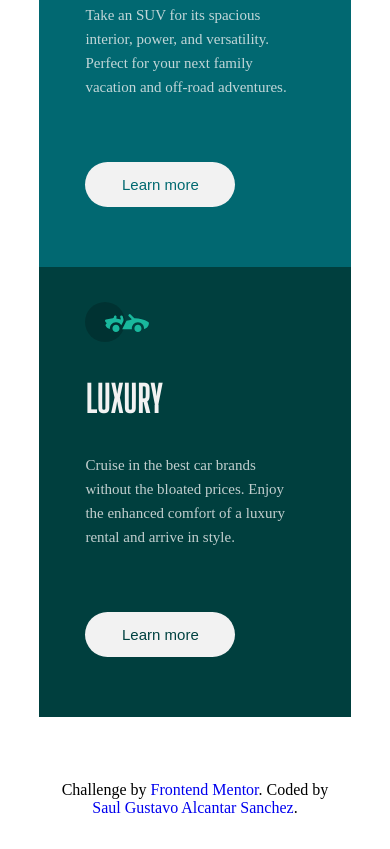
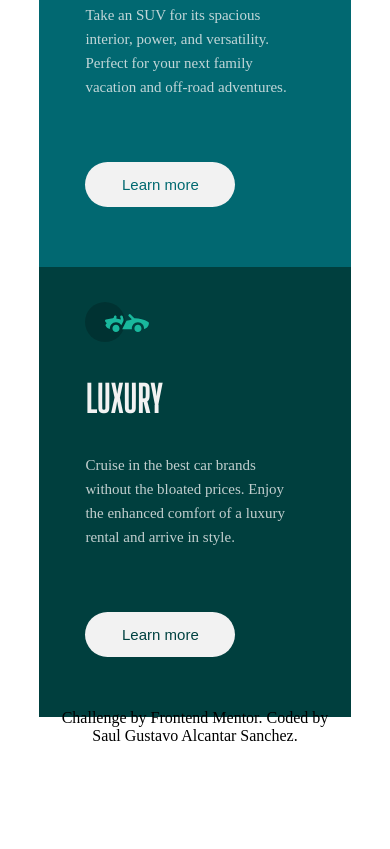
Before and after one commit to saul-gustavo/3-column-card-component, a plain HTML site: page index.html in a window 390 px wide. Shown: the part 681-1530 px from the top of the page. After the commit the page ends 1446 px from the top, so only its background shows below. Drawn offline with Linux system fonts and the light colour scheme; a web font is replaced by a local one.

Commit message:
Se modifico link del creador

```diff
--- a/styles.css
+++ b/styles.css
@@ -32,6 +32,7 @@ body {
     justify-content: center;
     flex-direction: column;
     overflow: hidden;
+    position: relative;
 }
 
 .cards {
@@ -144,12 +145,15 @@ body {
 }
 
 .attribution {
-    padding-top: 2rem;
+    position: absolute;
+    bottom: 10px;
+    padding: 10px;
 }
 
 .attribution > a {
     text-decoration: none;
     transition: color 0.3s;
+    color: black;
 }
 
 .attribution > a:hover {
@@ -180,9 +184,7 @@ body {
     }
 
     .attribution {
-        margin-bottom: 1rem;
         text-align: center;
-        padding: 1rem;
     }
 }
 
@@ -211,11 +213,6 @@ body {
         border-radius: 30px;
     }
 
-    .attribution {
-        margin-bottom: 1rem;
-        text-align: center;
-        padding: 1rem;
-    }
 }
 
 
```
